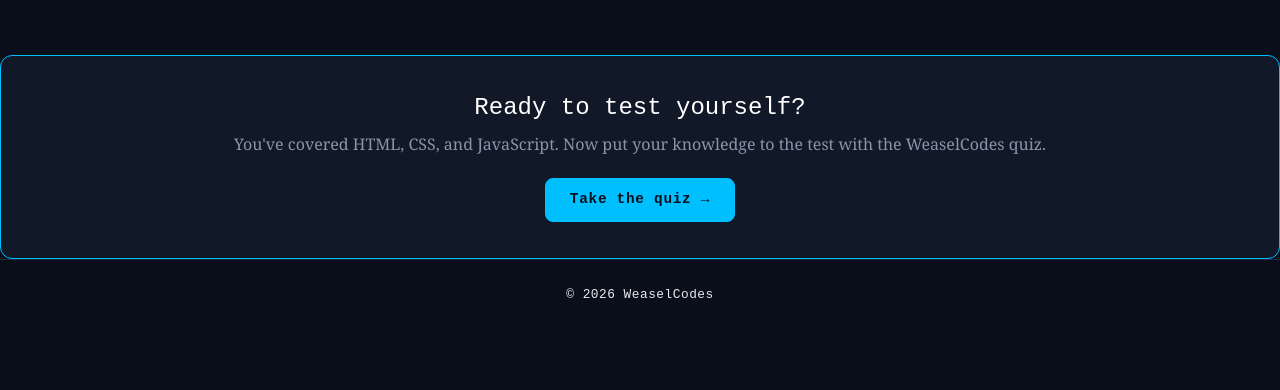
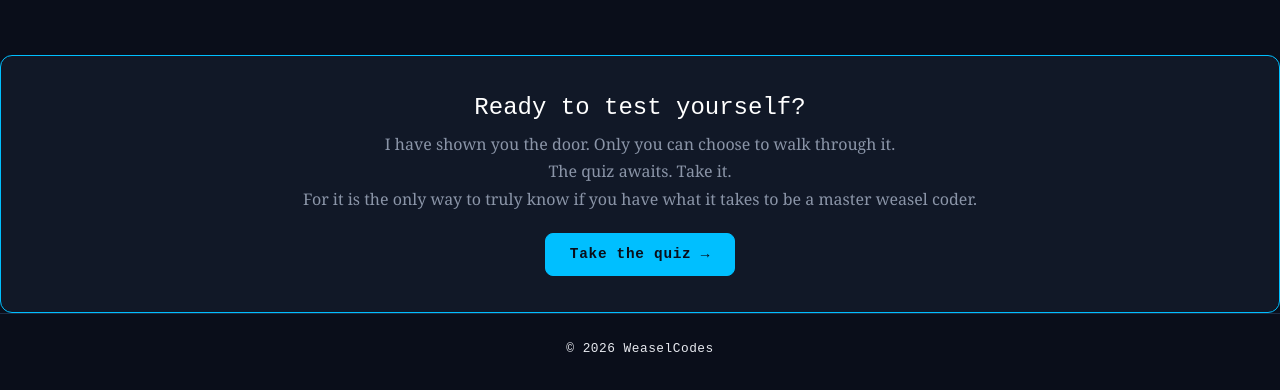
Before and after one commit to nxherl/CITS5505-Project-WeaselCodes, a plain HTML site: page index.html in a window 1280 px wide. Shown: the part 3370-3760 px from the top of the page. Before the commit the page ends 3716 px from the top, so only its background shows below. Drawn offline with nearby package versions, Linux system fonts and the light colour scheme.

```diff
--- a/index.html
+++ b/index.html
@@ -444,8 +444,10 @@
         <div class="quiz-cta">
           <h2>Ready to test yourself?</h2>
           <p>
-            You've covered HTML, CSS, and JavaScript. Now put your knowledge to
-            the test with the WeaselCodes quiz.
+            I have shown you the door.
+            Only you can choose to walk through it. <br>
+            The quiz awaits. Take it. <br>
+            For it is the only way to truly know if you have what it takes to be a master weasel coder.
           </p>
           <a href="quiz.html" class="btn btn-primary">Take the quiz &rarr;</a>
         </div>
```
